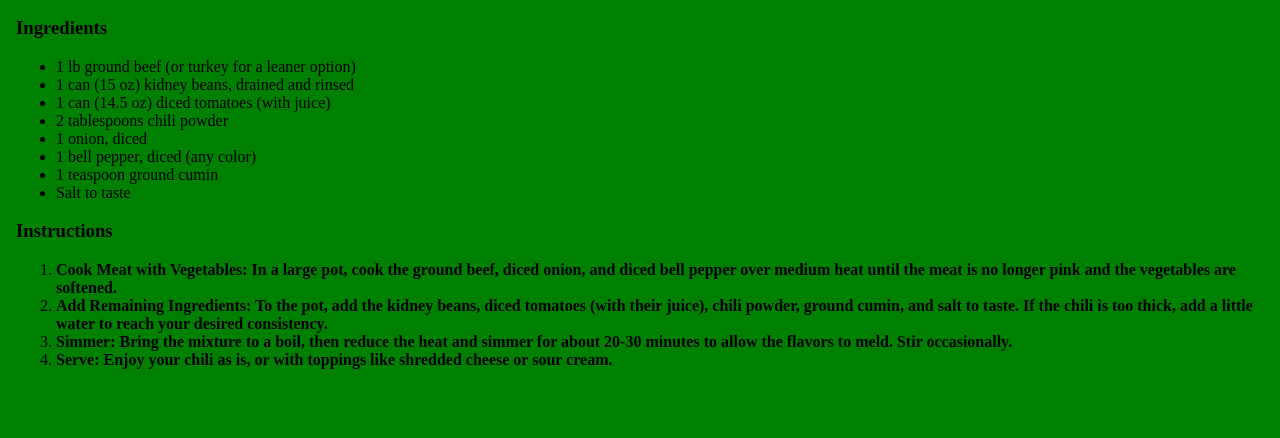
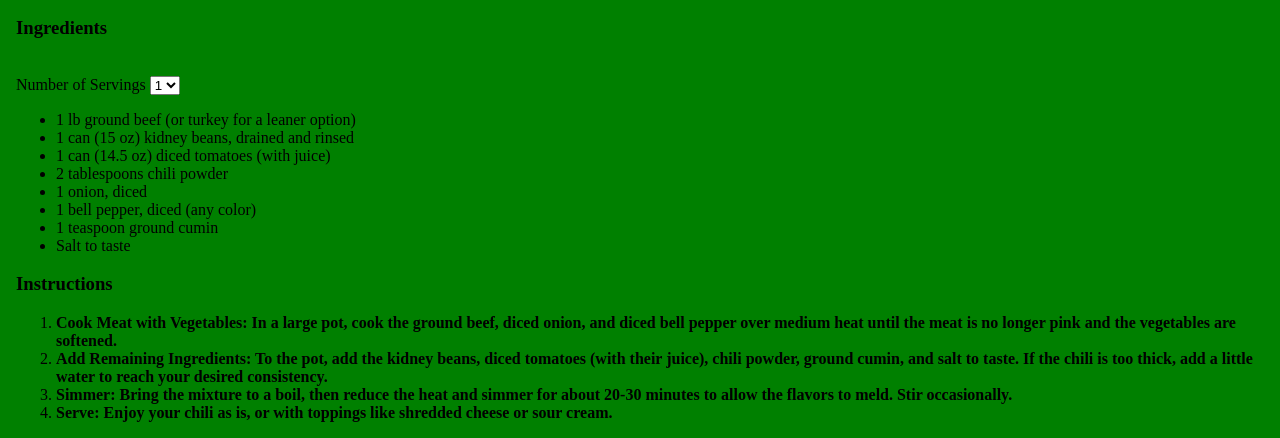
Before and after one commit to CrazyPhown/ice-webdevbasics1, a plain HTML site: page starter/index.html in a window 1280 px wide. Shown: the part 430-868 px from the top of the page. Before the commit the page ends 815 px from the top, so only its background shows below. Drawn offline with Linux system fonts and the light colour scheme.

Commit message:
yeah TBH this is all I'm going to do

```diff
--- a/starter/index.html
+++ b/starter/index.html
@@ -21,6 +21,13 @@
 		<h1>Easy 7-Ingredient Chili</h1>
 		<h2>by OpenAI</h2>
 		<h3>Ingredients</h3>
+		<br />
+		<label for="serving-selector">Number of Servings</label>
+		<select id="serving-selector">
+			<option>1</option>
+			<option>2</option>
+			<option>3</option>
+		</select>
 		<ul>
 			<li>1 lb ground beef (or turkey for a leaner option)</li>
 			<li>1 can (15 oz) kidney beans, drained and rinsed</li>
```
Also changed, not shown: 1 other file.
